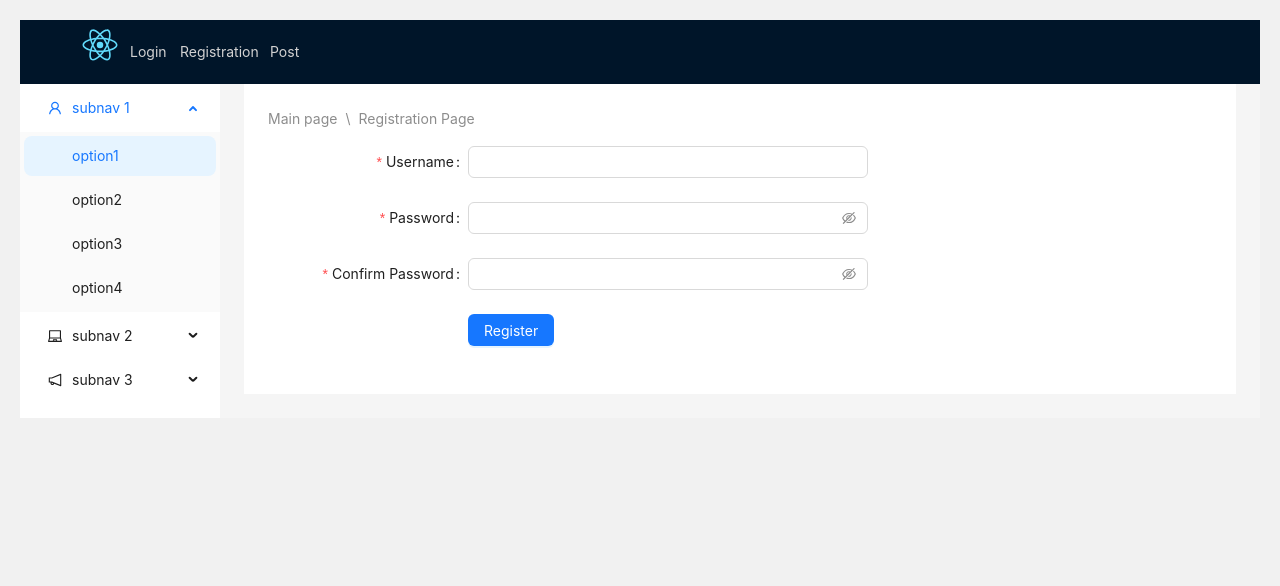
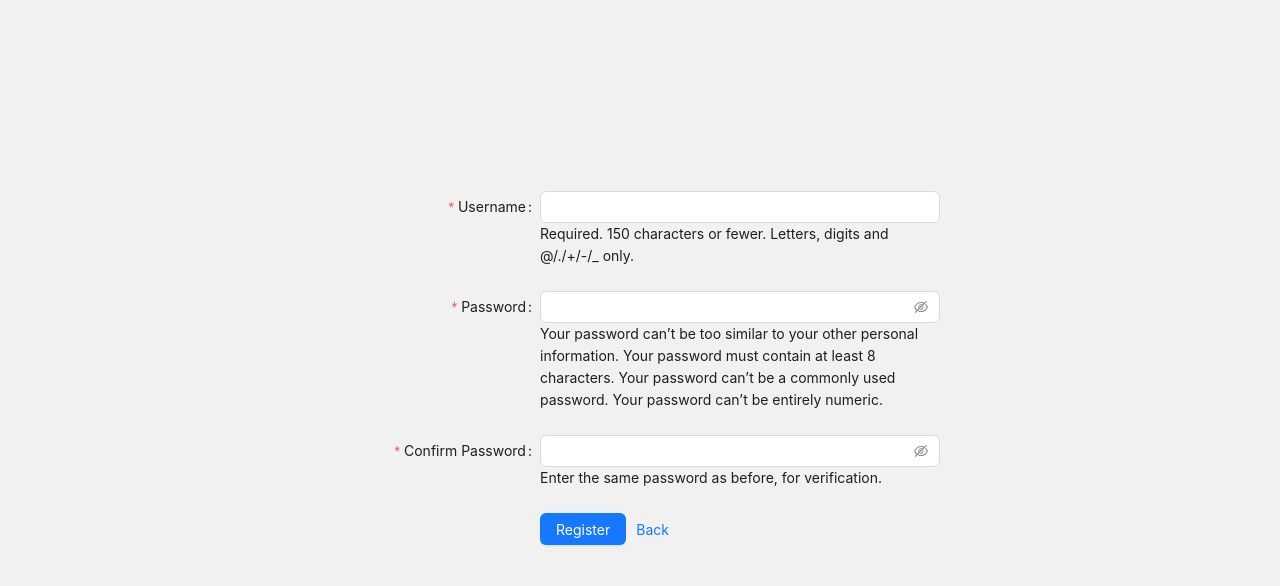
Before and after one commit to SyrymNurbaturov/ReactFirstProject, a React (Create React App) app: page /registration in a window 1280 px wide. Shown: the top 586 px of the page. Built offline with nearby package versions, Linux system fonts and the light colour scheme.

Commit message:
login required

```diff
--- a/src/App.js
+++ b/src/App.js
@@ -1,13 +1,12 @@
 import React from 'react';
 import './App.css';
 import Routers from "./Routers";
-import LayoutComponents from "./components/LayoutComponents";
 
 function App() {
   return (
-    <LayoutComponents>
+    <>
       <Routers/>
-    </LayoutComponents>
+    </>
   );
 }
 
--- a/src/Routers.jsx
+++ b/src/Routers.jsx
@@ -3,16 +3,19 @@ import { Route, Routes } from "react-router-dom";
 import Login from "./pages/Login";
 import Main from "./pages/Main";
 import Registration from "./pages/Registration";
-import FullPost from "./components/FullPost";
+import FullPost from "./pages/FullPost";
+import { Logout } from "./pages/Logout";
+import SuccessReg from "./pages/SuccessReg";
 
 const Routers = () => {
-
     return(
         <Routes>
             <Route element={<Main/>} exact path="/" style={{ breadcrumbName: 'home'}}/>
+            <Route element={<FullPost/>} path="/post" style={{ breadcrumbName: 'post'}}/>
             <Route element={<Login/>} path="/login" style={{ breadcrumbName: 'login'}}/>
+            <Route element={<Logout/>} path="/logout" style={{ breadcrumbName: 'logout'}}/>
             <Route element={<Registration/>} path="/registration" style={{ breadcrumbName: 'registration'}}/>
-            <Route element={<FullPost/>} path="/post" style={{ breadcrumbName: 'post'}} />
+            <Route element={<SuccessReg/>} path="/success" style={{ breadcrumbName: 'success'}}/>
         </Routes>
     )
 }
--- a/src/components/LayoutComponents.jsx
+++ b/src/components/LayoutComponents.jsx
@@ -51,19 +51,14 @@ const LayoutComponents = (props) => {
             style={{ alignSelf: "center" }}
           />
         </Link>
-        <div className="login">
-          <Link className="loginLink" to="/login">
-            Login
-          </Link>
-        </div>
-        <div className="registration">
-          <Link className="registrationLink" to="/registration">
-            Registration
-          </Link>
-        </div>
-        <div>
+        <div className="post">
         <Link className="postLink" to="/post">
         Post
+      </Link>
+        </div>
+        <div >
+        <Link className="logoutLink" to="/logout">
+        Logout
       </Link>
         </div>
         <Breadcrumb />
--- a/src/pages/Login.jsx
+++ b/src/pages/Login.jsx
@@ -1,29 +1,45 @@
-import React, {useState} from "react";
-import { Breadcrumb, Button, Checkbox, Form, Input } from "antd";
+import React, { useState } from "react";
+import { Button, Form, Input } from "antd";
 import { Link } from "react-router-dom";
+import axios from "axios";
 
-const onFinish = (values) => {
-  console.log("Success:", values);
-};
-const onFinishFailed = (errorInfo) => {
-  console.log("Failed:", errorInfo);
-};
 const Login = () => {
+  const [username, setUsername] = useState("");
+  const [password, setPassword] = useState("");
+  // Create the submit method.
+  const submit = async (e) => {
+    e.preventDefault();
+    const user = {
+      username: username,
+      password: password,
+    };
+    // Create the POST request
+    const { data } = await axios.post(
+      "http://localhost:8000/blog/token/",
+      user,
+      { headers: { "Content-Type": "application/json" } }
+    );
 
-
+    // Initialize the access & refresh token in localstorage.
+    localStorage.clear();
+    localStorage.setItem("access_token", data.access);
+    localStorage.setItem("refresh_token", data.refresh);
+    axios.defaults.headers.common["Authorization"] = `Bearer ${data["access"]}`;
+    window.location.href = "/post";
+  };
   return (
-    <>
-      <Breadcrumb className="breadcrumbs" separator="\">
-        <Breadcrumb.Item>
-          <Link to="/">Main page</Link>
-        </Breadcrumb.Item>
-        <Breadcrumb.Item>
-          <Link to="/login">Login page</Link>
-        </Breadcrumb.Item>
-      </Breadcrumb>
-
+    <div
+      style={{
+        display: "flex",
+        alignItems: "center",
+        justifyContent: "center",
+        height: "90vh",
+      }}
+    >
       <Form
+        className="FormLogin"
         name="basic"
+        onSubmit={submit}
         labelCol={{
           span: 8,
         }}
@@ -36,8 +52,6 @@ const Login = () => {
         initialValues={{
           remember: true,
         }}
-        onFinish={onFinish}
-        onFinishFailed={onFinishFailed}
         autoComplete="off"
       >
         <Form.Item
@@ -45,16 +59,22 @@ const Login = () => {
           label="Username"
           rules={[
             {
-              type: 'username',
-              message: 'The input is not valid Username!',
+              type: "username",
+              message: "The input is not valid Username!",
             },
             {
               required: true,
-              message: 'Please input your Username!',
+              message: "Please input your Username!",
             },
           ]}
         >
-          <Input/>
+          <Input
+            name="username"
+            type="text"
+            value={username}
+            required
+            onChange={(e) => setUsername(e.target.value)}
+          />
         </Form.Item>
 
         <Form.Item
@@ -67,18 +87,12 @@ const Login = () => {
             },
           ]}
         >
-          <Input.Password/>
-        </Form.Item>
-
-        <Form.Item
-          name="remember"
-          valuePropName="checked"
-          wrapperCol={{
-            offset: 8,
-            span: 16,
-          }}
-        >
-          <Checkbox>Remember me</Checkbox>
+          <Input.Password
+            type="password"
+            value={password}
+            required
+            onChange={(e) => setPassword(e.target.value)}
+          />
         </Form.Item>
 
         <Form.Item
@@ -87,15 +101,13 @@ const Login = () => {
             span: 16,
           }}
         >
-          <Button type="primary" htmlType="submit">
+          <Button className="submitButton" type="primary" htmlType="submit" onClick={submit} style={{marginRight: '10px'}}>
             Submit
           </Button>
+            Or <Link to="/registration">register now!</Link>
         </Form.Item>
       </Form>
-    </>
-  )
+    </div>
+  );
 };
-
-
-
 export default Login;
--- /dev/null
+++ b/src/pages/Logout.jsx
@@ -0,0 +1,23 @@
+import React, {useEffect} from "react";
+import axios from "axios";
+export const Logout = () => {
+    useEffect(() => {
+       (async () => {
+         try {
+                await
+                 axios.post('http://localhost:8000/blog/logout/',{
+                 refresh_token:localStorage.getItem('refresh_token')
+                 } ,{headers: {'Content-Type': 'application/json'}},
+                 {withCredentials: true});
+           localStorage.clear()
+           axios.defaults.headers.common['Authorization'] = null;
+           window.location.href = '/login'
+           } catch (e) {
+             console.log('logout not working', e)
+           }
+         })();
+    }, []);
+    return (
+       <div></div>
+     )
+}
--- a/src/pages/Main.jsx
+++ b/src/pages/Main.jsx
@@ -1,21 +1,25 @@
-import React from "react";
-import { Breadcrumb} from "antd";
-import { Link } from "react-router-dom"
-const Main = () =>{
-    return(
-        <>
-        <Breadcrumb className="breadcrumbs">
-    <Breadcrumb.Item>
-      <Link  to="/">
-            Main page
-          </Link>
-    </Breadcrumb.Item>
-        </Breadcrumb>
+import React, {useEffect} from "react";
+import { Breadcrumb } from "antd";
+import { Link } from "react-router-dom";
+import LayoutComponents from "../components/LayoutComponents";
 
+const Main = () => {
+  useEffect(() => {
+    if(localStorage.getItem('access_token') == null){
+        window.location.href = '/login'
+    };
+ }, []);
+  return (
+    <LayoutComponents>
+      <Breadcrumb className="breadcrumbs">
+        <Breadcrumb.Item>
+          <Link to="/">Main page</Link>
+        </Breadcrumb.Item>
+      </Breadcrumb>
 
-          <h1>Content</h1>
-          </>
-    )
-}
+      <h1>Content</h1>
+    </LayoutComponents>
+  );
+};
 
 export default Main;
--- a/src/pages/Registration.jsx
+++ b/src/pages/Registration.jsx
@@ -1,8 +1,9 @@
-import {React} from "react";
-import { Button,Breadcrumb,
+import React, { useState } from "react";
+import { Button,
     Form,
     Input,} from "antd";
 import { Link } from "react-router-dom"
+import axios from "axios";
 
 const tailFormItemLayout = {
     wrapperCol: {
@@ -37,33 +38,51 @@ const tailFormItemLayout = {
   };
 const Registration = () => {
   const [form] = Form.useForm();
-  const onFinish = (values) => {
-    console.log('Received values of form: ', values);
-  };
+  const [username, setUsername] = useState("");
+  const [password, setPassword] = useState("");
+  const [passwordconf, setPasswordconf] = useState("");
+  // const [errorMessage, setErrorMessage] = useState("");
+  // Create the submit method.
+  const submit = async (e) => {
+    e.preventDefault();
+    const user = {
+      username: username,
+      password: password,
+      passwordconf: passwordconf,
+    };
+    // Create the POST request
+
+    await axios.post(
+      "http://localhost:8000/blog/register/",
+      user,
+      { headers: { "Content-Type": "application/json" } }
+    ).then((response)=>{
+      try{
+        if(response.status === 201){
+          window.location.href = '/success'
+        }
+        else{
+          window.location.href = '/registration'
+        }
+      } catch(e){
+          console.log(e)
+      }
+    })
+  }
 
   return (
     <>
-    <Breadcrumb className="breadcrumbs" separator="\">
-    <Breadcrumb.Item>
-      <Link  to="/">
-            Main page
-          </Link>
-    </Breadcrumb.Item>
-    <Breadcrumb.Item>
-      <Link  to="/registration">
-      Registration Page
-          </Link>
-    </Breadcrumb.Item>
-        </Breadcrumb>
+    <div
+    style={{
+      display: "flex",
+      alignItems: "center",
+      justifyContent: "center",
+      height: "90vh",
+    }}>
     <Form
       {...formItemLayout}
       form={form}
       name="register"
-      onFinish={onFinish}
-      initialValues={{
-        residence: ['zhejiang', 'hangzhou', 'xihu'],
-        prefix: '86',
-      }}
       style={{
         maxWidth: 600,
       }}
@@ -83,7 +102,12 @@ const Registration = () => {
           },
         ]}
       >
-        <Input />
+        <Input name="username"
+            type="text"
+            value={username}
+            required
+            onChange={(e) => setUsername(e.target.value)}/>
+            Required. 150 characters or fewer. Letters, digits and @/./+/-/_ only.
       </Form.Item>
 
       <Form.Item
@@ -97,7 +121,14 @@ const Registration = () => {
         ]}
         hasFeedback
       >
-        <Input.Password />
+        <Input.Password type="password"
+            value={password}
+            required
+            onChange={(e) => setPassword(e.target.value)}/>
+            Your password can’t be too similar to your other personal information.
+            Your password must contain at least 8 characters.
+            Your password can’t be a commonly used password.
+            Your password can’t be entirely numeric.
       </Form.Item>
 
       <Form.Item
@@ -120,14 +151,20 @@ const Registration = () => {
           }),
         ]}
       >
-        <Input.Password />
+        <Input.Password type="password"
+            value={passwordconf}
+            required
+            onChange={(e) => setPasswordconf(e.target.value)}/>
+            Enter the same password as before, for verification.
       </Form.Item>
       <Form.Item {...tailFormItemLayout}>
-        <Button type="primary" htmlType="submit">
+        <Button type="primary" htmlType="submit" onClick={submit} style={{marginRight: '10px'}}>
           Register
         </Button>
+        <Link to="/login">Back</Link>
       </Form.Item>
     </Form>
+    </div>
     </>
   );
 };
--- /dev/null
+++ b/src/pages/SuccessReg.jsx
@@ -0,0 +1,13 @@
+import React from "react";
+import { Link } from "react-router-dom"
+
+function SuccessReg(){
+    return(
+        <>
+        <h1>Successfully registered</h1>
+        <Link to='/login'>pls Login for confirm your account</Link>
+        </>
+    )
+}
+
+export default SuccessReg;
--- a/src/styles/LayoutComponents.css
+++ b/src/styles/LayoutComponents.css
@@ -39,3 +39,9 @@
     margin: "16px 0";
     margin-bottom: 1rem;
   }
+  .logoutLink{
+    color: #D2D2D2;
+  }
+  .post{
+    width: 100%;
+  }
--- /dev/null
+++ b/src/styles/Login.css
@@ -0,0 +1,3 @@
+.submitButton{
+    margin-right: '10px' !important;
+}
```
Also changed, not shown: src/pages/FullPost.jsx (renamed from src/components/FullPost.jsx, +26 -6 lines), src/store.jsx (+107 -49 lines).
